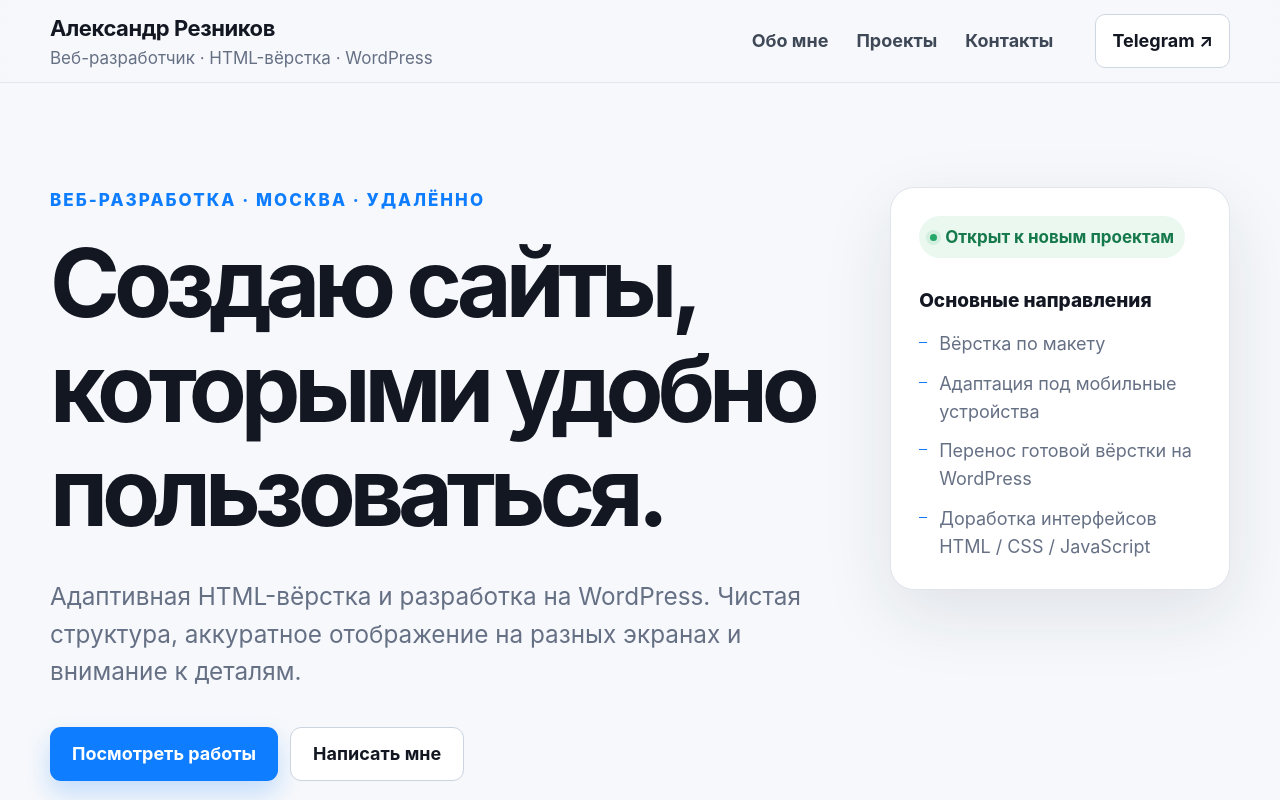
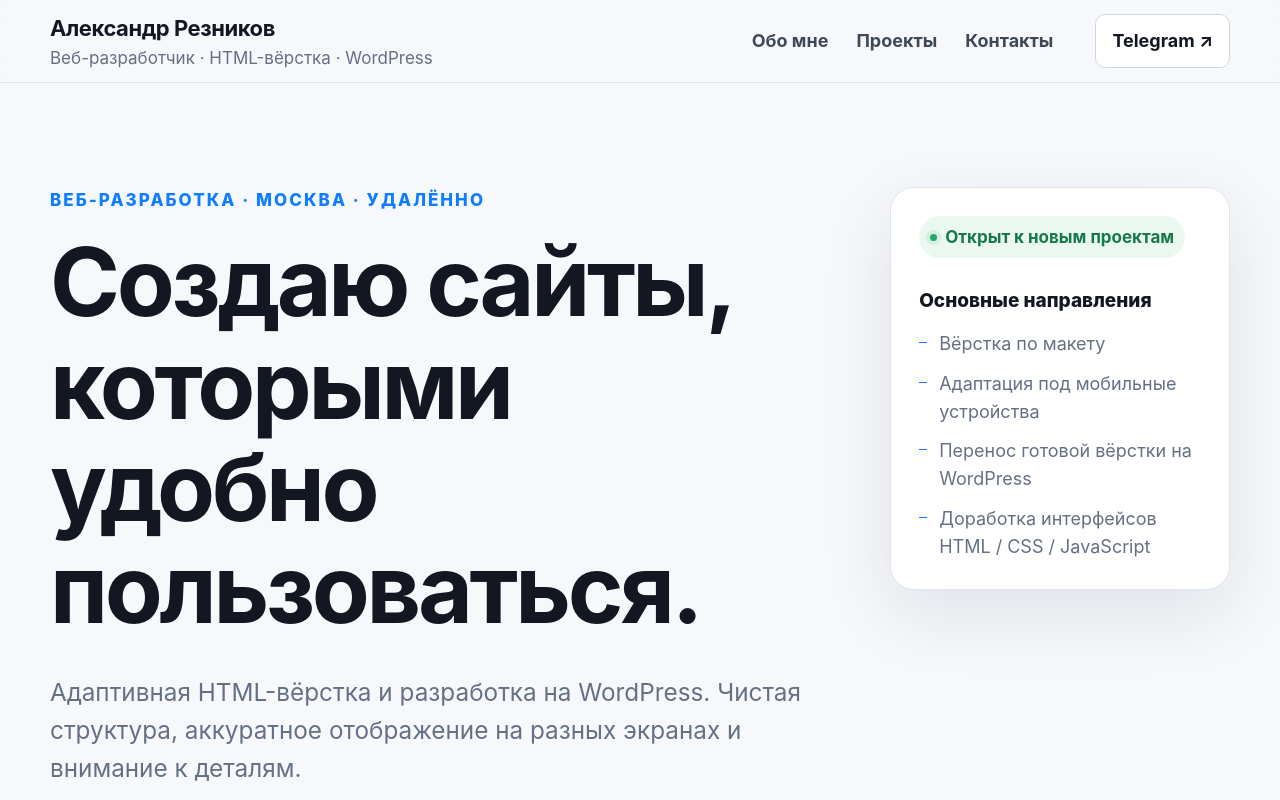
Before and after one commit to LeoAlex93/portfolio, a plain HTML site: page index.html in a window 1280 px wide. Shown: the top 800 px of the page. Drawn offline with Linux system fonts and the light colour scheme.

Commit message:
Add files via upload

```diff
--- a/styles.css
+++ b/styles.css
@@ -151,8 +151,8 @@ nav a:hover {
   max-width: 870px;
   margin: 0;
   font-size: clamp(54px, 7.4vw, 104px);
-  letter-spacing: -0.065em;
-  line-height: 1.1;
+  letter-spacing: -0.035em;
+  line-height: 1.08;
 }
 
 .hero-lead {
```
Also changed, not shown: 1 other file.
